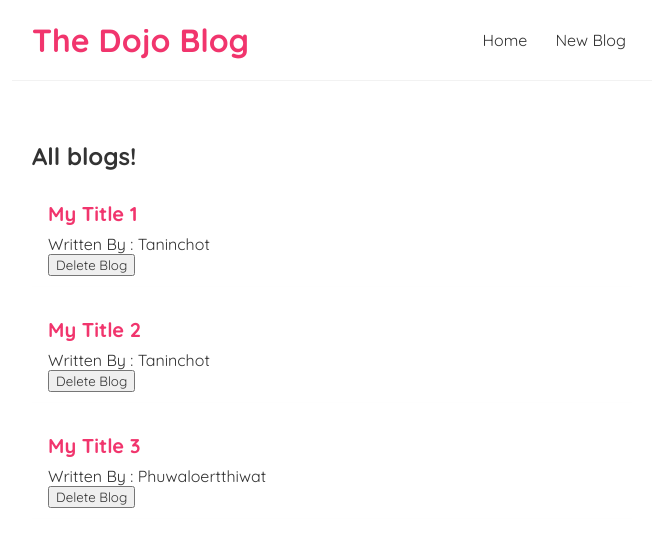
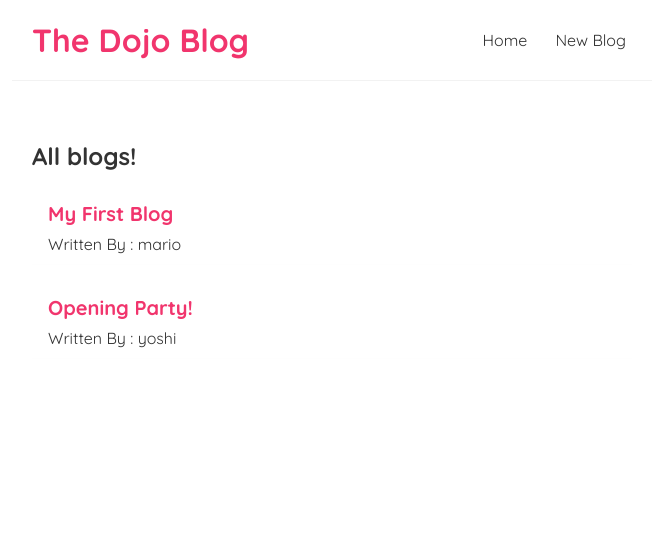
Before and after one commit to Taninchot0919/React-FirstTimeReact, a React (Create React App) app: page / in a window 1280 px wide. Shown: the top 546 px of the page, without its empty margins (308-964 px from the left). Built offline with nearby package versions, Linux system fonts and the light colour scheme; data requests are answered from the project's data file; the HTML template or start-up script is replaced by a standard one.

Commit message:
[UPDATE] Learn fetching data in react

```diff
--- a/package.json
+++ b/package.json
@@ -15,7 +15,8 @@
     "start": "react-scripts start",
     "build": "react-scripts build",
     "test": "react-scripts test",
-    "eject": "react-scripts eject"
+    "eject": "react-scripts eject",
+    "db" : "npx json-server --watch data/db.json --port 9000"
   },
   "eslintConfig": {
     "extends": [
--- a/src/components/BlockList.js
+++ b/src/components/BlockList.js
@@ -1,4 +1,4 @@
-const BlogList = ({ blogs, title, handleDelete }) => {
+const BlogList = ({ blogs, title }) => {
   return (
     <div className="blog-list">
       <h2>{title}</h2>
@@ -6,7 +6,6 @@ const BlogList = ({ blogs, title, handleDelete }) => {
         <div className="blog-preview" key={blog.id}>
           <h2>{blog.title}</h2>
           <p>Written By : {blog.author}</p>
-          <button onClick={() => handleDelete(blog.id)}>Delete Blog</button>
         </div>
       ))}
     </div>
--- a/src/components/Home.js
+++ b/src/components/Home.js
@@ -2,43 +2,22 @@ import { useState, useEffect } from "react";
 import BlogList from "./BlockList";
 
 const Home = () => {
-  const [blogs, setBlogs] = useState([
-    {
-      title: "My Title 1",
-      body: "lorem ipsum ...",
-      author: "Taninchot",
-      id: 1,
-    },
-    {
-      title: "My Title 2",
-      body: "lorem ipsum ...",
-      author: "Taninchot",
-      id: 2,
-    },
-    {
-      title: "My Title 3",
-      body: "lorem ipsum ...",
-      author: "Phuwaloertthiwat",
-      id: 3,
-    },
-  ]);
-
-  const [name, setName] = useState("Taninchot");
-
-  const handleDelete = (id) => {
-    const newBlogs = blogs.filter((blog) => blog.id !== id); // ถ้าต้องการให้ลบออกต้องทำให้เป็น false
-    setBlogs(newBlogs); // เอามาจากตอน useState
-  };
+  const [blogs, setBlogs] = useState(null);
 
   useEffect(() => {
-    // จะทำงานเมื่อเกิดการ Re-Render
-    console.log("useEffect ran");
-    console.log(name);
+    fetch("http://localhost:9000/blogs")
+      .then((res) => {
+        return res.json();
+      })
+      .then((data) => {
+        console.log(data);
+        setBlogs(data);
+      });
   }, []); // การใส่ Array เนี่ยเหมือนเป็นการตั้งว่าจะใช้ useEffect กับแค่ใน Array นี้และเริ่มต้น
 
   return (
     <div className="home">
-      <BlogList blogs={blogs} title="All blogs!" handleDelete={handleDelete} />
+      {blogs && <BlogList blogs={blogs} title="All blogs!" />}
     </div>
   );
 };
```
